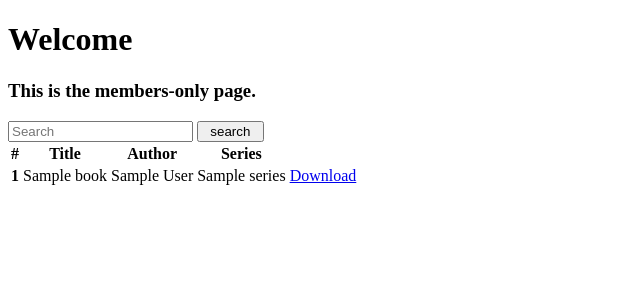
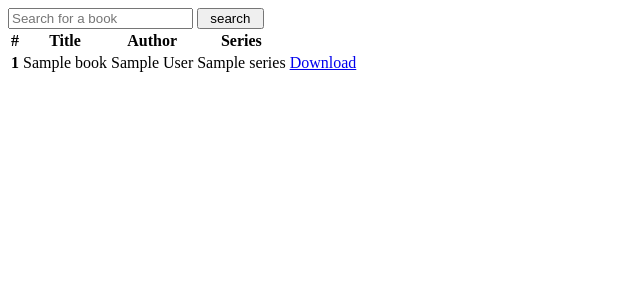
Before and after one commit to ralsuwaidi/fibgen, a Flask app: template fibgen/templates/users/members.html in a window 1280 px wide. Shown: the top 300 px of the page, without its empty margins (0-640 px from the left). Run offline with Flask 2, Linux system fonts and the light colour scheme; tables that the repository leaves empty hold one stand-in row (values such as "Sample post"); the template is opened without the code that fills it: values that come from a table or form of the project are taken from there, most other values are stand-ins (such as "Sample title", 1, 10 or a date in 2020); parts of the project's set-up code (start-up, migrations or seed data) failed here and were passed over.

Commit message:
update view html

```diff
--- a/fibgen/templates/users/members.html
+++ b/fibgen/templates/users/members.html
@@ -1,27 +1,16 @@
 {% extends "layout.html" %}
 {% block content %}
-<div class="container">
-
-
-    <h1>Welcome {{ current_user.username }}</h1>
-    <h3>This is the members-only page.</h3>
+<div class="container pt-5">
 
     <form action="" method="post" , class="mb-2">
         {{ form.hidden_tag() }}
         <div class="input-group">
-            {{ form.book(class="form-control rounded", placeholder="Search", type="search")}}
+            {{ form.book(class="form-control", placeholder="Search for a book", type="search")}}
             <button type="submit" id="btnFetch" class="btn btn-outline-primary" style="width: 5em;">search</button>
         </div>
     </form>
 
-    <!-- <div style="margin:3em;">
-        <form class="form-inline" id="topicForm" action="" method="POST">
-            <input type="text" id="inputTopic" name="topic" class="form-control mb-2 mr-sm-2"
-                placeholder="Topic of interest" required autofocus />
-            <button type="button" id="btnFetch" class="btn btn-primary mb-2">Submit</button>
-        </form>
-    </div> -->
-
+    {%if books%}
     <table class="table table-bordered table-hover">
         <thead>
             <tr>
@@ -35,18 +24,17 @@
         <tbody>
 
             {%for book in books %}
-            <a href="google.com">
             <tr>
                 <th scope="row">{{book.number}}</th>
                 <td>{{book.title}}</td>
                 <td>{{book.author}}</td>
                 <td>{{book.series}}</td>
-                    <td><a href="{{ url_for('user.download', book_no=book.number) }}">Download</a></td>
+                <td><a class="btn btn-link" href="{{ url_for('user.download', book_no=book.number) }}">Download</a></td>
             </tr>
-            </a>
             {% endfor %}
         </tbody>
     </table>
+    {%endif%}
 
 
 
```
Also changed, not shown: fibgen/user/views.py (+6 -3 lines). Lines whose indentation alone changed are shown as unchanged.
